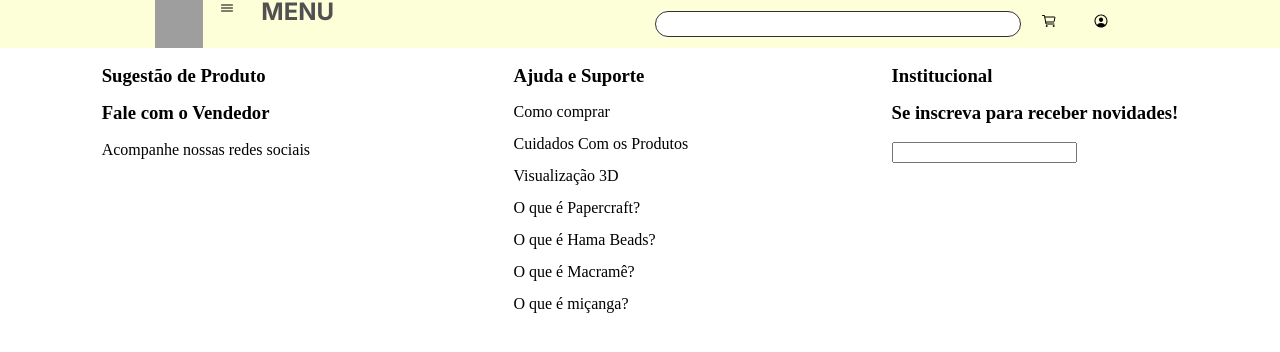
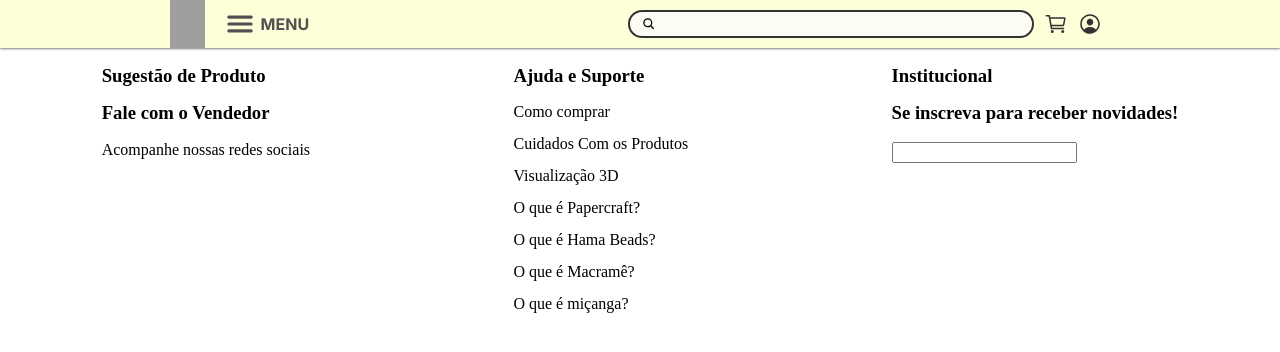
Before and after one commit to Vinescle/Tcc-cherry-blossom, a PHP site: page /home.html in a window 1280 px wide. Shown: the top 352 px of the page. Run offline with PHP 8.4, Linux system fonts and the light colour scheme; grey boxes are pictures that could not be loaded.

Commit message:
Continuação do Cabeçalho

```diff
--- a/css/estilo-home.css
+++ b/css/estilo-home.css
@@ -10,23 +10,56 @@
 
     background-color: #FCFFD7;
     height: 3rem;
+
+    box-shadow: 0px 1px 2px gray;
 }
 
-.cabecalho__logo {
+.cabecalho-logo {
     display: flex;
-    justify-content: center;
+    flex-direction: row;
+    gap: 15px;
+
+    align-items: center;
 }
 
-.icones-cabecalho {
-    height: 48cdpx;
-    width: 48px;
+.cabecalho-menu {
+    display: flex;
+    flex-direction: row;
+
+    align-items: center;
+}
+
+.icones-cabecalho_menu {
+    height: 34px;
+    width: 40px;
+
+    color: #515151;
+}
+
+.cabecalho-pesquisa {
+    margin-right: 23px;
+
+    display: flex;
+    align-items: center;
+    gap: 10px;
+}
+
+.icone-cabecalho_pesquisa {
+    height: 26px;
+    width: 24px;
+
+    color: #323232;
 }
 
 .botao-pesquisa {
-    width: 360px;
+    width: 370px;
     height: 22px;
+
+    padding-left: 30px;
+
+    background-color: #FCFCF5;
+    border: solid 2px #323232;
     border-radius: 30px;
-    border: solid #323232 1px;
 }
 
 .botao-menu {
@@ -34,13 +67,25 @@
     font-family: 'Inter', sans-serif;
     font-weight: 700;
     color: #515151;
+    font-size: 16px;
 
-    margin: 0 10px 0 10px;
+    margin: 0 10px 0 1px;
 }
 
 .logo-menu {
+    margin-left: 15px;
+
     height: 48px;
-    width: 48px;
+    width: 35px;
+}
+
+.botao-enviar {
+    position: absolute;
+    margin-top: 6px;
+    margin-left: 8px;
+
+    border: none;
+    background: transparent;
 }
 
 
--- a/home.html
+++ b/home.html
@@ -13,15 +13,24 @@
     <script nomodule src="https://unpkg.com/ionicons@5.5.2/dist/ionicons/ionicons.js"></script>
 
     <header class="cabecalho">
-        <div class="cabecalho__logo">
+        <div class="cabecalho-logo">
             <img src="./imagens/site/Logo_PNG_normal.png" class="logo-menu">
-            <ion-icon class="icones-cabecalho" name="menu-outline"></ion-icon>
-            <h2 class="botao-menu">MENU</h2>
+            <div class="cabecalho-menu">
+                <ion-icon class="icones-cabecalho_menu" name="menu"></ion-icon>
+                <h2 class="botao-menu">MENU</h2>
+            </div>
         </div>
-        <div>
-            <input class="botao-pesquisa" type="TEXT">
-            <ion-icon name="cart-outline" class="icones-cabecalho"></ion-icon>
-            <ion-icon name="person-circle-outline" class="icones-cabecalho"></ion-icon>
+        <div class="cabecalho-pesquisa">
+            <form>
+                <div class="formulario-pesquisa">
+                    <button class="botao-enviar" type="submit">
+                        <ion-icon name="search"></ion-icon>
+                    </button>
+                    <input class="botao-pesquisa" type="TEXT">
+                </div>
+            </form>
+            <ion-icon name="cart-outline" class="icones-cabecalho icone-cabecalho_pesquisa"></ion-icon>
+            <ion-icon name="person-circle-outline" class="icones-cabecalho icone-cabecalho_pesquisa"></ion-icon>
         </div>
     </header>
     <main>
```
Also changed, not shown: a.txt (deleted).
